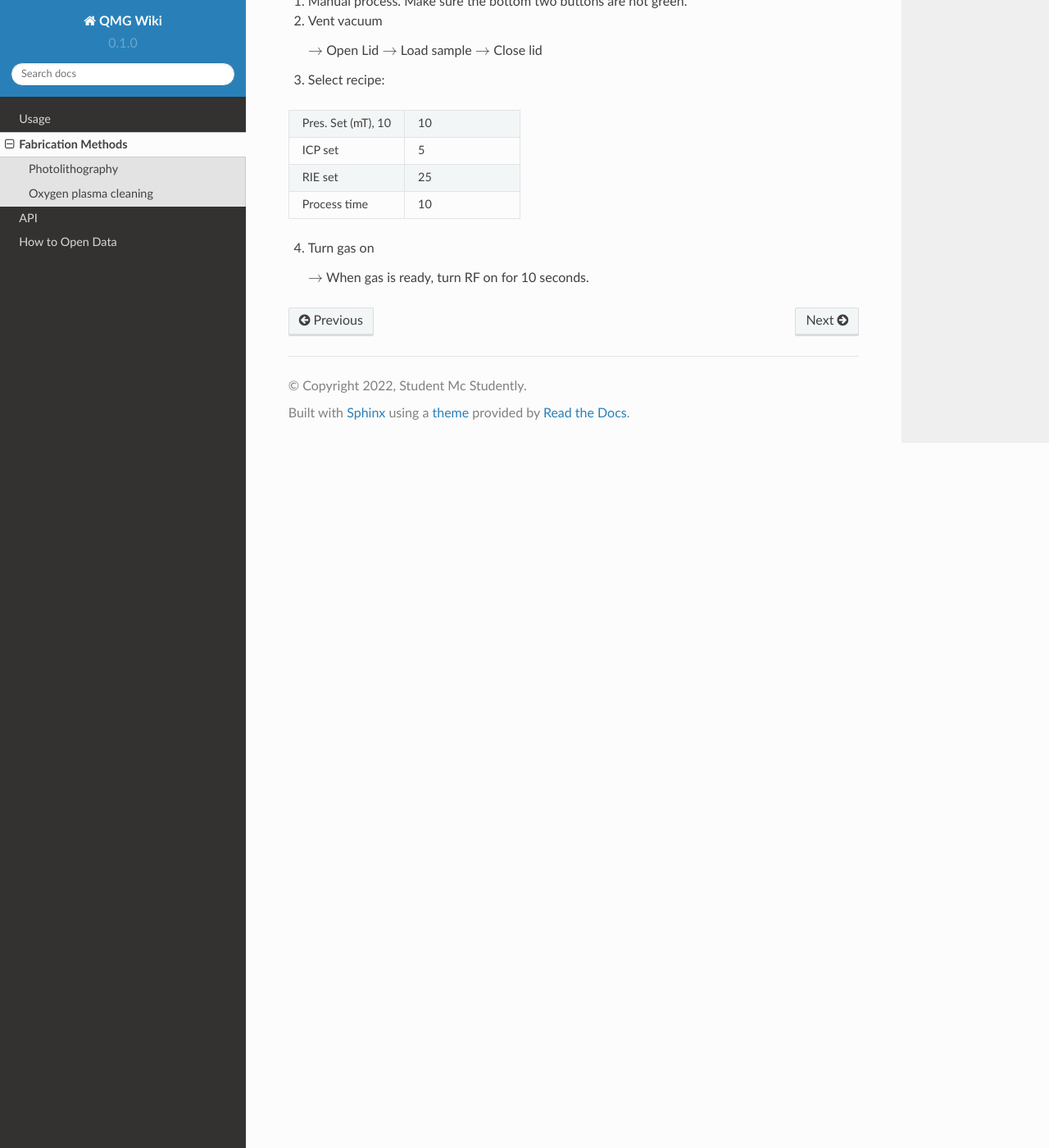
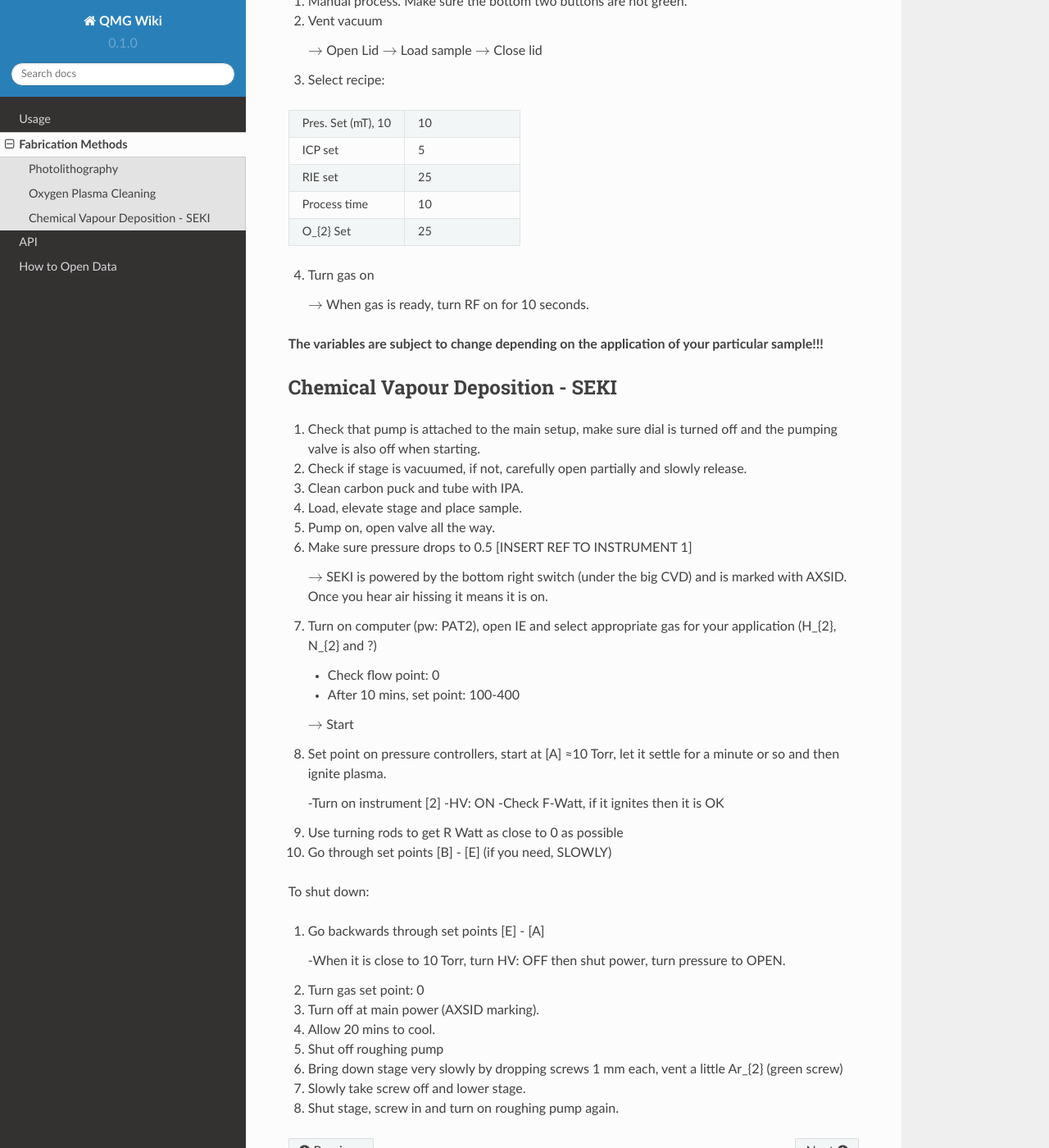
Before and after one commit to quantum-materials-group/QMG-wiki, a Sphinx documentation site: the page built from docs/fab_sop.rst, in a window 1280 px wide and 1400 px high, scrolled down 1470 px. Shown: the whole window at 82% size. Built offline with Sphinx 7.4.7 and the Read the Docs theme 2.0.0, drawn with Linux system fonts in a browser that asks for light colours; some of the changed text lies outside the part shown.

Commit message:
Update fab_sop.rst

```diff
--- a/docs/fab_sop.rst
+++ b/docs/fab_sop.rst
@@ -5,6 +5,7 @@ Photolithography
 ----------------
 
 For big wafers use big containers.
+
 
 Stuff you need:
 
@@ -72,7 +73,7 @@ Steps:
 
 14. Check with microscope.
 
-Oxygen plasma cleaning
+Oxygen Plasma Cleaning
 ----------------------
 
 1. Manual process. Make sure the bottom two buttons are not green.
@@ -94,7 +95,67 @@ Oxygen plasma cleaning
      - 25
    * - Process time
      - 10
+   * - O_{2} Set
+     - 25
 
 4. Turn gas on
 
    :math:`\rightarrow` When gas is ready, turn RF on for 10 seconds.
+
+**The variables are subject to change depending on the application of your particular sample!!!**
+
+
+Chemical Vapour Deposition - SEKI
+----------------------------------
+
+1. Check that pump is attached to the main setup, make sure dial is turned off and the pumping valve is also off when starting.
+
+2. Check if stage is vacuumed, if not, carefully open partially and slowly release.
+
+3. Clean carbon puck and tube with IPA.
+
+4. Load, elevate stage and place sample.
+
+5. Pump on, open valve all the way.
+
+6. Make sure pressure drops to 0.5 [INSERT REF TO INSTRUMENT 1]
+
+   :math:`\rightarrow` SEKI is powered by the bottom right switch (under the big CVD) and is marked with AXSID. Once you hear air hissing it means it is on.
+
+7. Turn on computer (pw: PAT2), open IE and select appropriate gas for your application (H_{2}, N_{2} and ?)
+
+   - Check flow point: 0
+
+   - After 10 mins, set point: 100-400
+
+   :math:`\rightarrow` Start
+
+8. Set point on pressure controllers, start at [A] ≈10 Torr, let it settle for a minute or so and then ignite plasma.
+
+   -Turn on instrument [2]
+   -HV: ON
+   -Check F-Watt, if it ignites then it is OK
+
+9. Use turning rods to get R Watt as close to 0 as possible
+
+10. Go through set points [B] - [E] (if you need, SLOWLY)
+
+To shut down:
+
+1. Go backwards through set points [E] - [A]
+
+   -When it is close to 10 Torr, turn HV: OFF then shut power, turn pressure to OPEN.
+
+2. Turn gas set point: 0
+
+3. Turn off at main power (AXSID marking).
+
+4. Allow 20 mins to cool.
+
+5. Shut off roughing pump
+
+6. Bring down stage very slowly by dropping screws 1 mm each, vent a little Ar_{2} (green screw)
+
+7. Slowly take screw off and lower stage.
+
+8. Shut stage, screw in and turn on roughing pump again.
```
